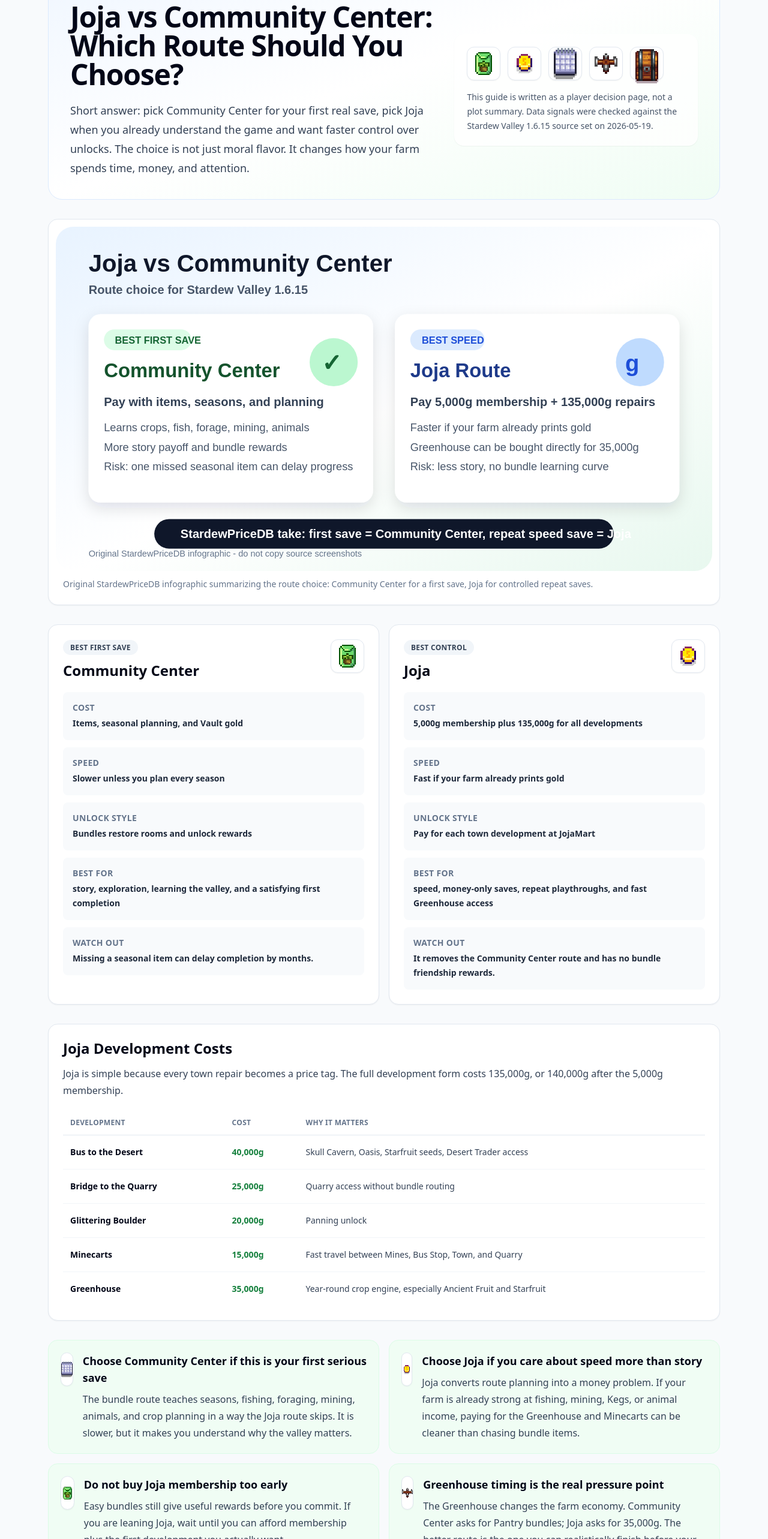
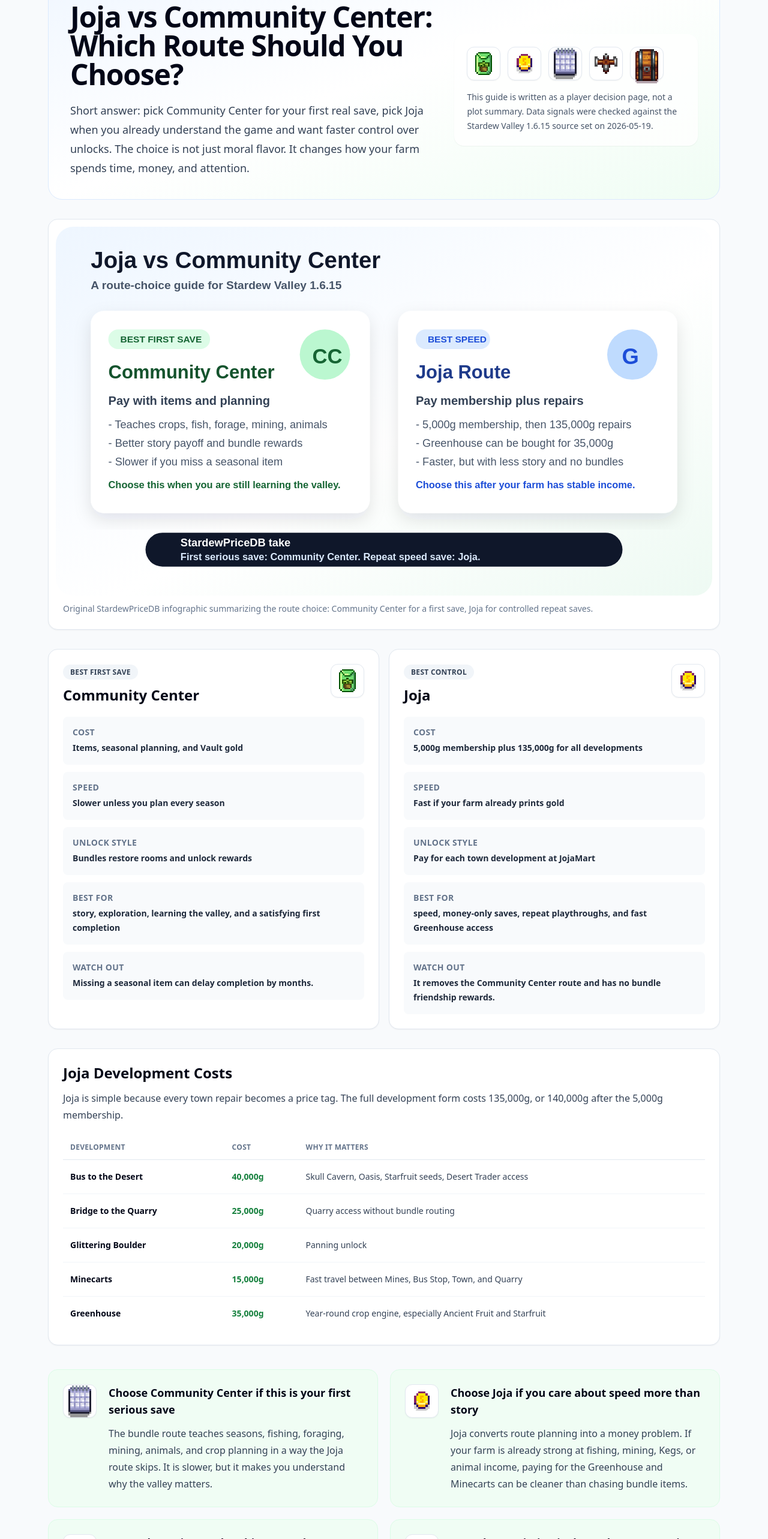
Before and after one commit to xiongmaopan/stardew-price-db, a Next.js app: page /guide/joja-vs-community-center in a window 1280 px wide. Shown: the part 234-2800 px from the top of the page at 60% size. Built offline with nearby package versions, Linux system fonts and the light colour scheme.

Commit message:
fix: polish original guide layouts

```diff
--- a/app/guide/joja-vs-community-center/page.js
+++ b/app/guide/joja-vs-community-center/page.js
@@ -161,7 +161,7 @@
 
 function IconBox({ slug, label }) {
   return (
-    <div className="flex h-14 w-14 items-center justify-center rounded-xl border border-slate-200 bg-white shadow-sm">
+    <div className="flex h-12 w-12 shrink-0 items-center justify-center rounded-xl border border-slate-200 bg-white shadow-sm md:h-14 md:w-14">
       <GameImage slug={slug} alt={label} width={38} height={38} />
     </div>
   );
@@ -183,46 +183,46 @@
 
       <header className="rounded-3xl border border-blue-100 bg-gradient-to-br from-blue-50 via-white to-green-50 p-6 md:p-9">
         <div className="mb-5 flex flex-wrap gap-2">
-          <span className="rounded-full bg-blue-700 px-3 py-1 text-xs font-black uppercase tracking-wide text-white">
+          <span className="inline-flex max-w-full items-center rounded-full bg-blue-700 px-3 py-1 text-[11px] font-black uppercase leading-5 tracking-wide text-white sm:text-xs">
             StardewPriceDB Original Guide
           </span>
-          <span className="rounded-full bg-white px-3 py-1 text-xs font-bold text-slate-700 shadow-sm">
+          <span className="inline-flex max-w-full items-center rounded-full bg-white px-3 py-1 text-[11px] font-bold leading-5 text-slate-700 shadow-sm sm:text-xs">
             Updated {PAGE_UPDATED}
           </span>
-          <span className="rounded-full bg-white px-3 py-1 text-xs font-bold text-slate-700 shadow-sm">
+          <span className="inline-flex max-w-full items-center rounded-full bg-white px-3 py-1 text-[11px] font-bold leading-5 text-slate-700 shadow-sm sm:text-xs">
             Verified for Stardew Valley {GAME_VERSION}
           </span>
         </div>
         <div className="grid gap-8 lg:grid-cols-[1.2fr_0.8fr] lg:items-center">
           <div>
-            <h1 className="text-4xl font-black tracking-tight text-slate-950 md:text-5xl">
+            <h1 className="break-words text-3xl font-black leading-tight tracking-tight text-slate-950 sm:text-4xl md:text-5xl">
               Joja vs Community Center: Which Route Should You Choose?
             </h1>
             <p className="mt-5 max-w-3xl text-lg leading-8 text-slate-700">
               Short answer: pick Community Center for your first real save, pick Joja when you already understand the game and want faster control over unlocks. The choice is not just moral flavor. It changes how your farm spends time, money, and attention.
             </p>
           </div>
-          <div className="rounded-2xl border border-white bg-white/80 p-5 shadow-sm">
-            <div className="flex flex-wrap gap-3">
+          <div className="min-w-0 rounded-2xl border border-white bg-white/80 p-4 shadow-sm md:p-5">
+            <div className="flex flex-wrap gap-2 sm:gap-3">
               {['spring-seeds', 'gold', 'calendar', 'quality-sprinkler', 'chest'].map((slug) => (
                 <IconBox key={slug} slug={slug} label={slug.replace(/-/g, ' ')} />
               ))}
             </div>
-            <p className="mt-4 text-sm leading-6 text-slate-600">
+            <p className="mt-4 break-words text-sm leading-6 text-slate-600">
               This guide is written as a player decision page, not a plot summary. Data signals were checked against the Stardew Valley {GAME_VERSION} source set on {LAST_VERIFIED}.
             </p>
           </div>
         </div>
       </header>
 
-      <figure className="my-8 rounded-2xl border border-slate-200 bg-white p-3 shadow-sm">
+      <figure className="my-8 overflow-hidden rounded-2xl border border-slate-200 bg-white p-2 shadow-sm md:p-3">
         <img
           src="/images/guides/joja-vs-community-center.svg"
           alt="Joja vs Community Center route comparison infographic"
           width="1200"
-          height="630"
+          height="675"
           loading="eager"
-          className="w-full rounded-xl"
+          className="block w-full rounded-xl"
         />
         <figcaption className="px-3 py-3 text-sm text-slate-500">
           Original StardewPriceDB infographic summarizing the route choice: Community Center for a first save, Joja for controlled repeat saves.
@@ -286,14 +286,14 @@
         </div>
       </section>
 
-      <section className="my-8 grid gap-4 md:grid-cols-2">
+      <section className="my-10 grid gap-5 lg:grid-cols-2">
         {decisionRules.map((rule) => (
-          <article key={rule.title} className="rounded-2xl border border-green-100 bg-green-50 p-5">
-            <div className="flex items-start gap-4">
+          <article key={rule.title} className="rounded-2xl border border-green-100 bg-green-50 p-6">
+            <div className="flex items-start gap-5">
               <IconBox slug={rule.image} label={rule.title} />
-              <div>
-                <h2 className="text-lg font-black text-slate-950">{rule.title}</h2>
-                <p className="mt-2 leading-7 text-slate-700">{rule.text}</p>
+              <div className="min-w-0">
+                <h2 className="text-lg font-black leading-7 text-slate-950">{rule.title}</h2>
+                <p className="mt-3 text-base leading-7 text-slate-700">{rule.text}</p>
               </div>
             </div>
           </article>
--- a/app/guide/money-making-methods-ranked/page.js
+++ b/app/guide/money-making-methods-ranked/page.js
@@ -307,7 +307,7 @@
   return (
     <div className="flex flex-wrap gap-2" aria-label="Related Stardew Valley items">
       {slugs.map((slug) => (
-        <div key={slug} className="flex h-12 w-12 items-center justify-center rounded-lg border border-slate-200 bg-white shadow-sm">
+        <div key={slug} className="flex h-12 w-12 shrink-0 items-center justify-center rounded-lg border border-slate-200 bg-white shadow-sm">
           <GameImage slug={slug} alt={slug.replace(/-/g, ' ')} width={34} height={34} />
         </div>
       ))}
@@ -389,28 +389,28 @@
 
       <header className="rounded-3xl border border-green-100 bg-gradient-to-br from-green-50 via-white to-amber-50 p-6 md:p-9">
         <div className="mb-5 flex flex-wrap items-center gap-2">
-          <span className="rounded-full bg-green-600 px-3 py-1 text-xs font-black uppercase tracking-wide text-white">
+          <span className="inline-flex max-w-full items-center rounded-full bg-green-600 px-3 py-1 text-[11px] font-black uppercase leading-5 tracking-wide text-white sm:text-xs">
             StardewPriceDB Original Guide
           </span>
-          <span className="rounded-full bg-white px-3 py-1 text-xs font-bold text-slate-700 shadow-sm">
+          <span className="inline-flex max-w-full items-center rounded-full bg-white px-3 py-1 text-[11px] font-bold leading-5 text-slate-700 shadow-sm sm:text-xs">
             Updated {PAGE_UPDATED}
           </span>
-          <span className="rounded-full bg-white px-3 py-1 text-xs font-bold text-slate-700 shadow-sm">
+          <span className="inline-flex max-w-full items-center rounded-full bg-white px-3 py-1 text-[11px] font-bold leading-5 text-slate-700 shadow-sm sm:text-xs">
             Verified for Stardew Valley {GAME_VERSION}
           </span>
         </div>
         <div className="grid gap-8 lg:grid-cols-[1.25fr_0.75fr] lg:items-center">
           <div>
-            <h1 className="text-4xl font-black tracking-tight text-slate-950 md:text-5xl">
+            <h1 className="break-words text-3xl font-black leading-tight tracking-tight text-slate-950 sm:text-4xl md:text-5xl">
               Stardew Valley Money Making Methods Ranked
             </h1>
             <p className="mt-5 max-w-3xl text-lg leading-8 text-slate-700">
               A practical ranking of eight farm economies by profit, setup cost, daily labor, season limits, and automation potential. The short version: Kegs win the whole farm, Sheep are the passive animal winner, and Pigs still print money when the season allows it.
             </p>
           </div>
-          <div className="rounded-2xl border border-white bg-white/80 p-5 shadow-sm">
+          <div className="min-w-0 rounded-2xl border border-white bg-white/80 p-4 shadow-sm md:p-5">
             <IconStrip slugs={['keg', 'sheep', 'pig', 'mushroom-log', 'fish-pond', 'bee-house', 'crab-pot', 'fish-smoker']} />
-            <p className="mt-4 text-sm leading-6 text-slate-600">
+            <p className="mt-4 break-words text-sm leading-6 text-slate-600">
               Original StardewPriceDB ranking. Mechanics were checked against Stardew Valley {GAME_VERSION} data and the public verification date on this site: {LAST_VERIFIED}.
             </p>
           </div>
```
Also changed, not shown: app/guide/beginner-farm-map-choice/page.js (+11 -11 lines), public/images/guides/beginner-farm-map-choice.svg, public/images/guides/joja-vs-community-center.svg.
